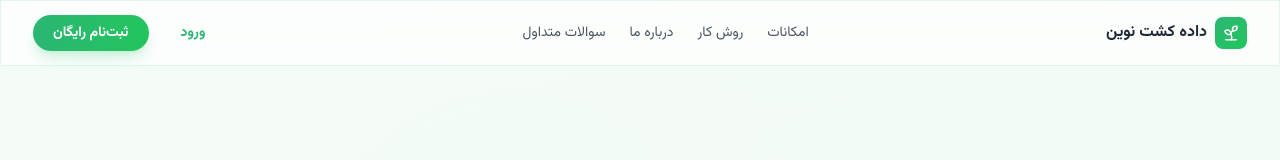
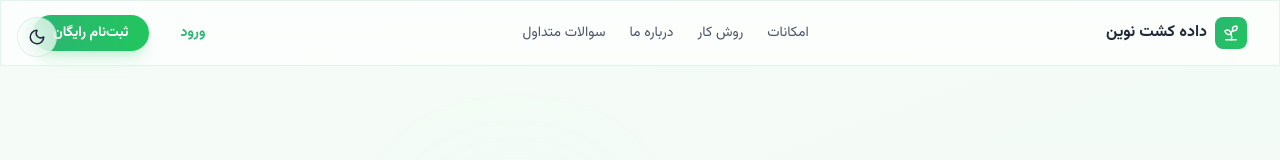
Before and after one commit to littleprogrammer369/DKN, a Next.js app in the folder apps/web/: page / in a window 1280 px wide. Shown: the top 160 px of the page. Built offline with nearby package versions, Linux system fonts and the light colour scheme.

Commit message:
feat(web): add day/night toggle to landing page

```diff
--- a/apps/web/src/app/page.tsx
+++ b/apps/web/src/app/page.tsx
@@ -1,4 +1,5 @@
 import { Metadata } from 'next';
+import { ThemeProvider } from '@/lib/theme';
 import LandingClient from '@/components/LandingClient';
 
 export const metadata: Metadata = {
@@ -7,5 +8,9 @@ export const metadata: Metadata = {
 };
 
 export default function RootLandingPage() {
-  return <LandingClient />;
+  return (
+    <ThemeProvider>
+      <LandingClient />
+    </ThemeProvider>
+  );
 }
--- a/apps/web/src/components/LandingClient.tsx
+++ b/apps/web/src/components/LandingClient.tsx
@@ -2,7 +2,21 @@
 
 import { useState, useEffect } from 'react';
 import Link from 'next/link';
-import { Sprout, Bot, Map, CloudSun, Droplets, Bug, Satellite, Bell, BarChart3, CheckCircle, ChevronDown, ChevronUp, Menu, X, ArrowLeft } from 'lucide-react';
+import { Sprout, Bot, Map, CloudSun, Droplets, Bug, Satellite, Bell, BarChart3, CheckCircle, ChevronDown, ChevronUp, Menu, X, ArrowLeft, Sun, Moon } from 'lucide-react';
+import { useTheme } from '@/lib/theme';
+
+function ThemeToggleInline() {
+  const { theme, toggle } = useTheme();
+  return (
+    <button
+      onClick={toggle}
+      className="absolute top-4 left-4 w-10 h-10 rounded-full glass dark:bg-night-card/80 dark:border-night-border/60 flex items-center justify-center text-lg z-20 transition-all hover:scale-110"
+      aria-label="toggle theme"
+    >
+      {theme === 'day' ? <Moon size={18} /> : <Sun size={18} />}
+    </button>
+  );
+}
 
 export default function LandingClient() {
   const [mobileOpen, setMobileOpen] = useState(false);
@@ -16,7 +30,8 @@ export default function LandingClient() {
   return (
     <div className="min-h-screen bg-gradient-to-b from-green-50/30 to-white dark:from-night-bg dark:to-night-surface">
       {/* Header */}
-      <header className="sticky top-0 z-50 glass dark:bg-night-card/60 border-b border-green-100/50 dark:border-night-border/40">
+      <header className="sticky top-0 z-50 glass dark:bg-night-card/60 border-b border-green-100/50 dark:border-night-border/40 relative">
+        <ThemeToggleInline />
         <div className="max-w-7xl mx-auto px-4 sm:px-6 lg:px-8">
           <div className="flex items-center justify-between h-16">
             <Link href="/" className="flex items-center gap-2">
```
